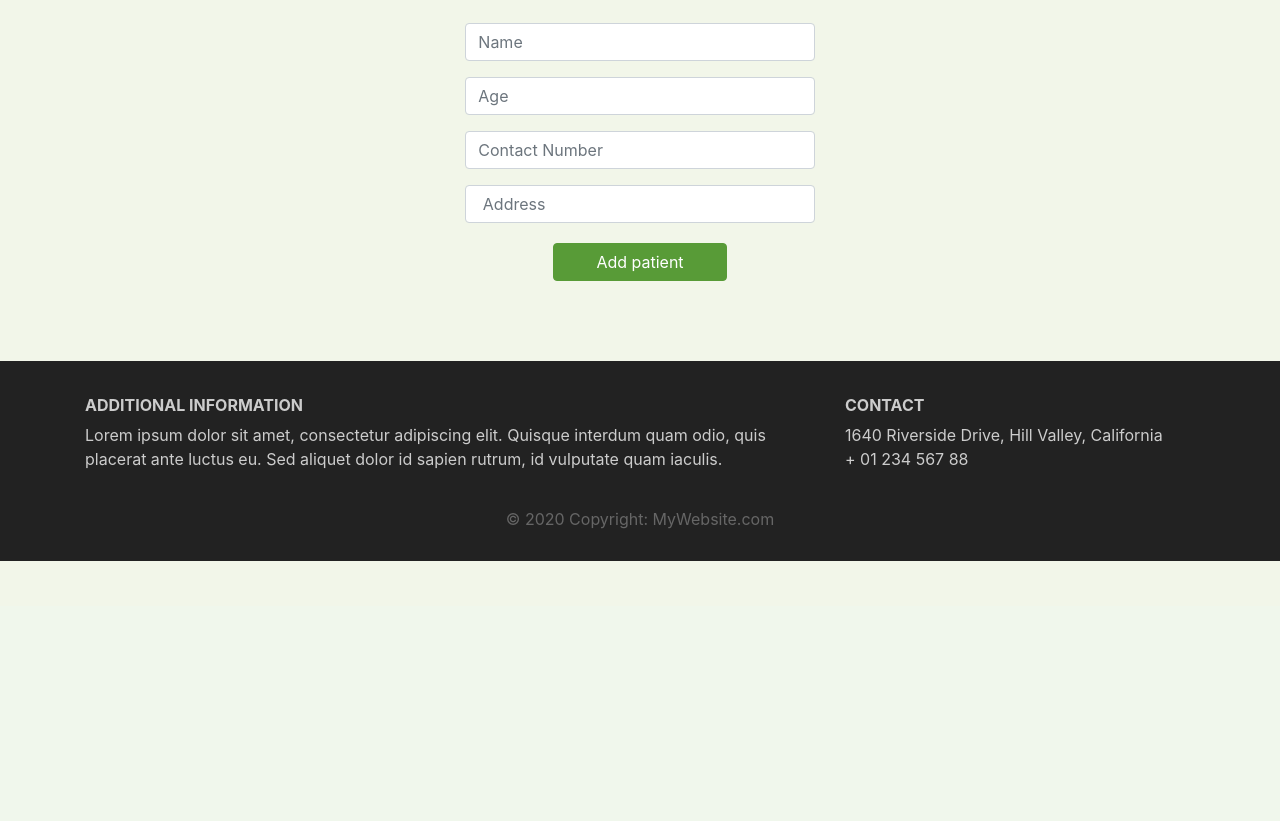
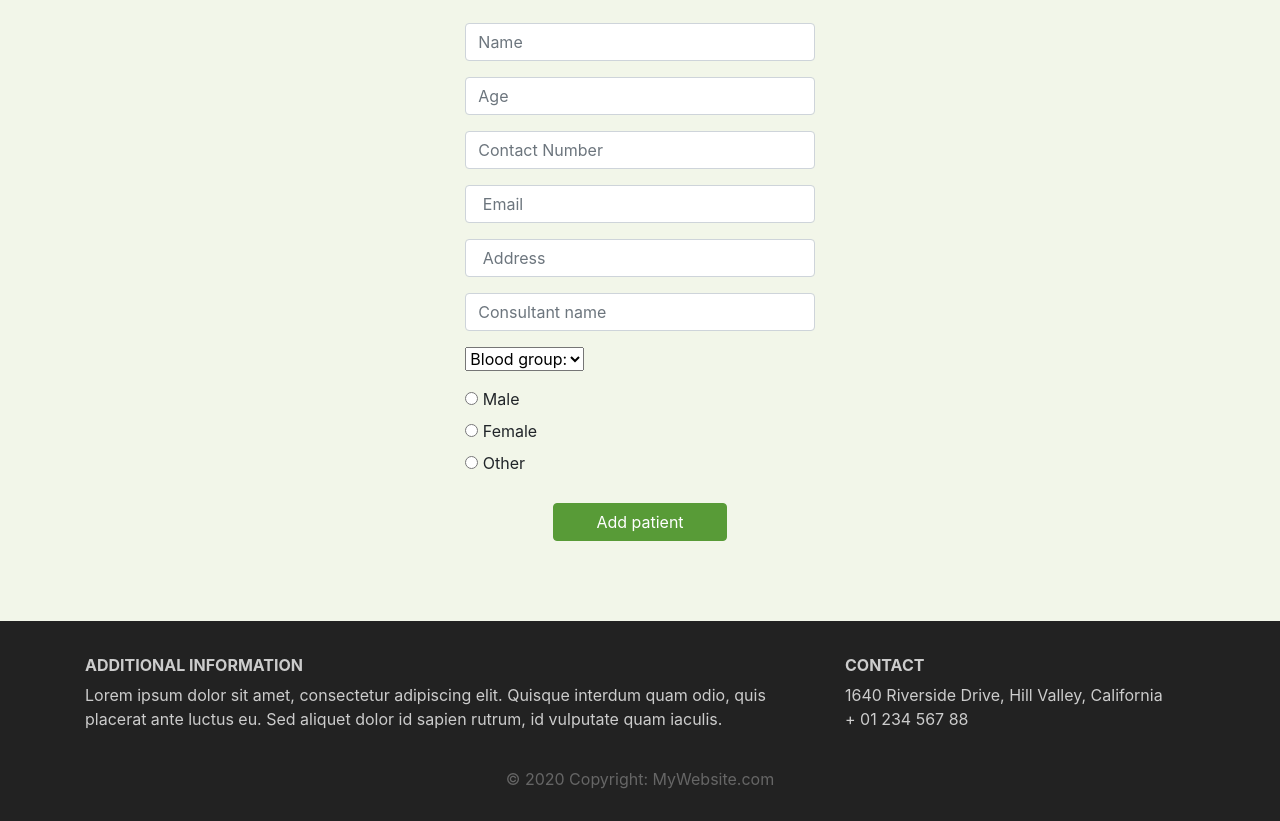
Before and after one commit to gajindubandara/Hospital-Managment-System, a PHP site: page /add.php in a window 1280 px wide. Shown: the part 194-1015 px from the top of the page. Before the commit the page ends 755 px from the top, so only its background shows below. Run offline with PHP 8.4, Linux system fonts and the light colour scheme; the visitor is signed in with stand-in values (Sample User, id 1).

Commit message:
Fixed add patient page

```diff
--- a/add.php
+++ b/add.php
@@ -31,19 +31,44 @@ require("logincheck.php");
                 <input type="text" class="form-control" placeholder="Name" name="">
             </div>
             <div class="form-group">
-                <input type="text" class="form-control" placeholder="Age" name="">
+                <input type="number" class="form-control" placeholder="Age" name="">
             </div>
             <div class="form-group">
                 <input type="number" class="form-control" placeholder="Contact Number" name="">
             </div>
             <div class="form-group">
-                <input type="text" class="form-control" placeholder=" Address" name="email">
+                <input type="email" class="form-control" placeholder=" Email" name="">
+            </div>
+            <div class="form-group">
+                <input type="text" class="form-control" placeholder=" Address" name="">
+            </div>
+            <div class="form-group">
+                <input type="text" class="form-control" placeholder="Consultant name" name="">
+            </div>
+                <div class="form-group"  >
+                    <select>
+                        <option value="0">Blood group:</option>
+                        <option value="1"name="" >O+</option>
+                        <option value="2"name="">BMW</option>
+                        <option value="3" name="">Citroen</option>
+                        <option value="4" name="">Ford</option>
+                    </select>
+                </div>
+            <div class="form-group">
+                <div class="addRadio">
+                    <input type="radio" name="male" value="male"  >
+                    <label>Male</label><br></div>
+                    <input type="radio" name="female" value="female">
+                    <label>Female</label><br>
+                    <input type="radio" name="other" value="other">
+                    <label>Other</label><br>
+
             </div>
             <input type="submit" class="btn btn-secondary btn-block" value="Add patient" name="">
         </div>
     </div>
 </div>
-
+<!--server php goes here-->
 
 <?php include 'nav & footer/footer.php' ?>
 <script src="https://code.jquery.com/jquery-3.3.1.slim.min.js"
--- a/css/styles.css
+++ b/css/styles.css
@@ -248,4 +248,7 @@ body {
 	transition: max-height 0.2s ease-out;
 	background-color: #f1f1f1;
 }
-colCard
+/*--- add patient page ---*/
+.addRadio{
+
+}
```
